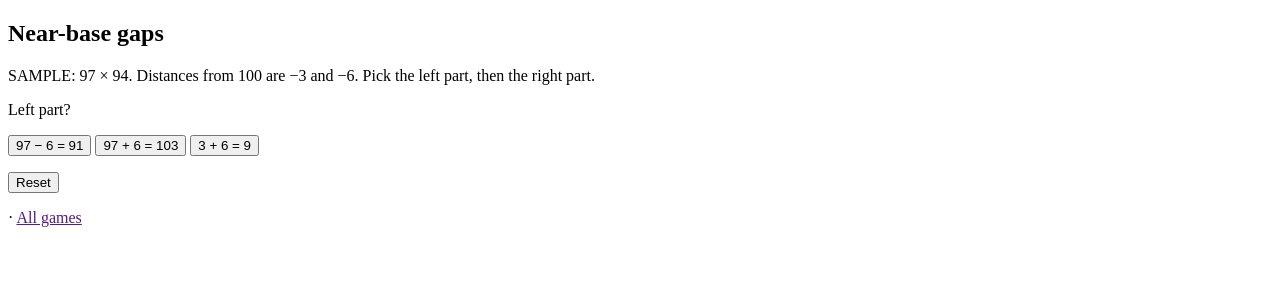
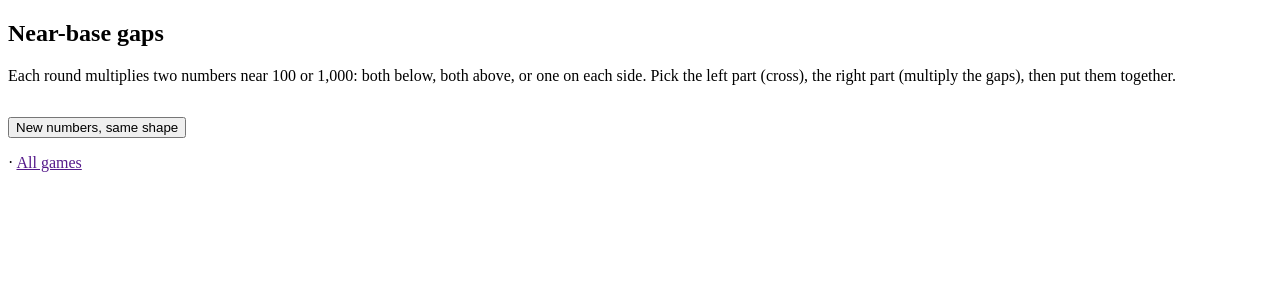
Before and after one commit to Siphon880gh/mental-math, a PHP site: template app/views/pages/game-near-base-gaps.php in a window 1280 px wide. Shown: the part 308-608 px from the top of the page. Run offline with PHP 8.4, Linux system fonts and the light colour scheme; the template is opened without the code that fills it, so the values that code supplies are empty; some libraries are stand-ins or nearby versions.

Commit message:
Generate Pair to 100 and Near-base gaps rounds, with seeded node tests for both.

```diff
--- a/app/views/pages/game-near-base-gaps.php
+++ b/app/views/pages/game-near-base-gaps.php
@@ -1,20 +1,23 @@
 <section class="js-game-nearbase">
   <h2>Near-base gaps</h2>
-  <p class="lede">SAMPLE: 97 × 94. Distances from 100 are −3 and −6. Pick the left part, then the right part.</p>
-  <p class="coach-message js-nb-status">Left part?</p>
-  <p class="coach-controls js-nb-left">
-    <button type="button" data-nb="91" data-ok="1">97 − 6 = 91</button>
-    <button type="button" data-nb="103" data-why="Below the base you cross subtract: 97 − 6.">97 + 6 = 103</button>
-    <button type="button" data-nb="9" data-why="Adding the gaps is not the left part. Cross subtract: 97 − 6.">3 + 6 = 9</button>
+  <p class="lede">
+    Each round multiplies two numbers near 100 or 1,000: both below, both above,
+    or one on each side. Pick the left part (cross), the right part (multiply
+    the gaps), then put them together.
   </p>
-  <p class="coach-controls js-nb-right" hidden>
-    <button type="button" data-nb="18" data-ok="1">3 × 6 = 18</button>
-    <button type="button" data-nb="09" data-why="Multiply the gaps, do not add them.">3 + 6 = 09</button>
-    <button type="button" data-nb="918" data-why="Base 100 keeps two digits on the right: 91 | 18.">Write 91 then 8</button>
+  <noscript><p>SAMPLE: 97 × 94 → 97 − 6 = 91, 3 × 6 = 18 → 9,118.</p></noscript>
+  <p class="coach-message js-nb-prompt" style="font-size: 2rem" aria-live="polite"></p>
+  <p class="js-nb-gaps"></p>
+  <p class="coach-message js-nb-status"></p>
+  <p class="eyebrow js-nb-step"></p>
+  <p class="coach-controls js-nb-choices"></p>
+  <p class="coach-wrong coach-panel js-nb-miss" hidden aria-live="polite"></p>
+  <p class="coach-success coach-panel js-nb-win" hidden aria-live="polite"></p>
+  <p class="coach-controls">
+    <button type="button" class="js-nb-next" hidden>Next pair</button>
+    <button type="button" class="js-nb-reset">New numbers, same shape</button>
   </p>
-  <p class="coach-controls"><button type="button" class="js-nb-reset">Reset</button></p>
-  <p class="coach-wrong coach-panel js-nb-miss" hidden></p>
-  <p class="coach-success coach-panel js-nb-win" hidden>91 | 18 → 9,118.</p>
+  <p class="js-nb-tally"></p>
   <?= resource_tagger('game:near-base-gaps', true) ?>
   <p>
     <?= lesson_link('near-base', 'Related guide') ?>
--- a/data/games.json
+++ b/data/games.json
@@ -24,7 +24,7 @@
     {
       "slug": "pair-hundred",
       "title": "Pair to 100",
-      "summary": "Tap two invoices that make 100 until the whole list is paired.",
+      "summary": "Tap two invoices that make 100 until the set is paired. A new set each round.",
       "familyId": "complements",
       "relatedGuide": "complements"
     },
@@ -38,7 +38,7 @@
     {
       "slug": "near-base-gaps",
       "title": "Near-base gaps",
-      "summary": "97 × 94: pick the cross, then multiply the gaps.",
+      "summary": "Numbers near 100 or 1,000, below, above, or mixed: cross, multiply the gaps, put it together.",
       "familyId": "near-base",
       "relatedGuide": "near-base"
     },
```
Also changed, not shown: app/views/pages/game-pair-hundred.php (+8 -8 lines), tests/RoutesTest.php (+4 -2 lines), tests/js/eleven.test.mjs (+1 -11 lines), tests/js/nearbase.test.mjs (added, +62 -0 lines), tests/js/pairs.test.mjs (added, +40 -0 lines), tests/js/seeded.mjs (added, +11 -0 lines), public/assets/js/games.js, public/assets/js/nearbase.js (added), public/assets/js/pairs.js (added).
